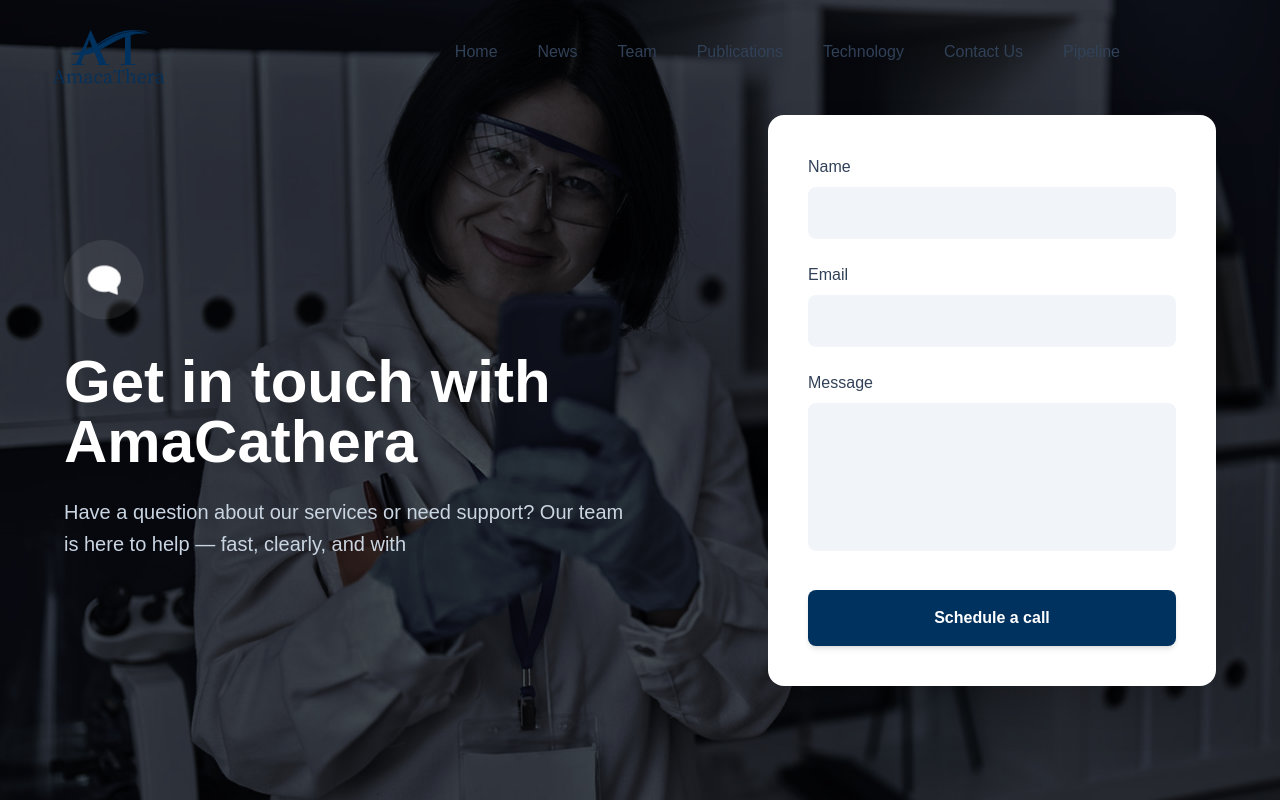
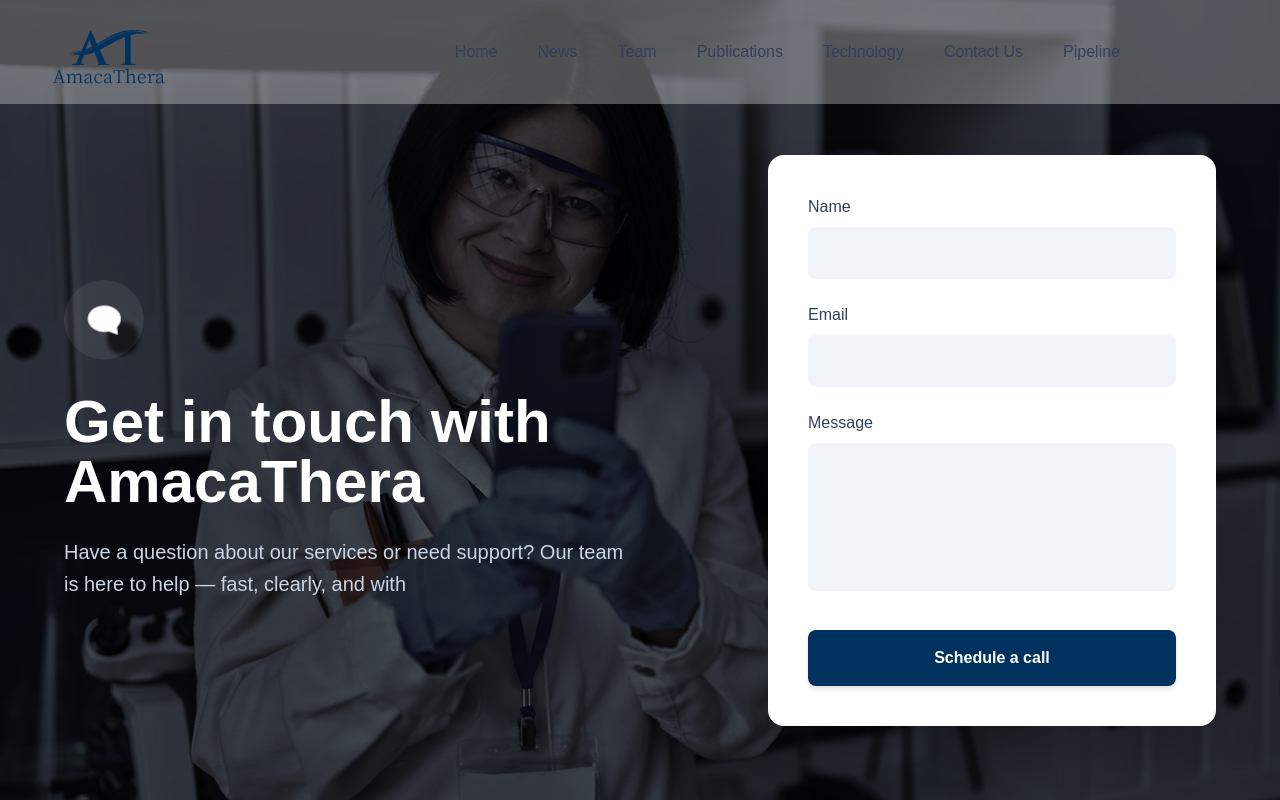
Before and after one commit to sharonatikin/amacathera, a Next.js app: page /contact-us in a window 1280 px wide. Shown: the top 800 px of the page. Built offline with nearby package versions, Linux system fonts and the light colour scheme.

Commit message:
11/11/25.2

```diff
--- a/src/app/(frontend)/contact-us/page.tsx
+++ b/src/app/(frontend)/contact-us/page.tsx
@@ -33,7 +33,7 @@ const ContactSection: React.FC = () => {
       </div>
 
       {/* Content Container */}
-      <div className="relative z-10 min-h-screen flex items-center justify-center px-4 sm:px-6 md:px-8 py-12 md:py-16">
+      <div className="relative z-10 min-h-screen flex items-center justify-center px-4 sm:px-6 mt-[5vh] md:px-8 py-12 md:py-16">
         <div className="w-full max-w-6xl flex flex-col lg:flex-row items-center gap-8 lg:gap-16">
 
           {/* Left Side - Text Content */}
@@ -46,7 +46,7 @@ const ContactSection: React.FC = () => {
             {/* Heading */}
             <h1 className="text-3xl sm:text-4xl md:text-5xl lg:text-6xl font-bold mb-4 md:mb-6">
               Get in touch with<br />
-              AmaCathera
+              AmacaThera
             </h1>
 
             {/* Description */}
--- a/src/components/Heading.tsx
+++ b/src/components/Heading.tsx
@@ -55,8 +55,8 @@ export default function Heading() {
     <>
       <nav className={`fixed top-0 left-0 right-0 z-50 flex items-center justify-between px-4 sm:px-6 md:px-8 lg:pl-10 lg:pr-40 mx-auto w-full transition-all duration-300 ${
         isScrolled
-          ? "bg-white/0 backdrop-blur-lg shadow-md"
-          : "bg-white/0 backdrop-blur-0"
+          ? "bg-white/40 backdrop-blur-lg shadow-md"
+          : "bg-white/30 backdrop-blur-0"
       }`}>
         {/* Logo */}
         <a href="/" className="flex-shrink-0">
--- a/src/components/NewsCarousel.tsx
+++ b/src/components/NewsCarousel.tsx
@@ -147,10 +147,10 @@ export default function NewsSection() {
                 {pressReleases[activeSlide].summary}
               </p>
               <div className="flex items-center justify-between gap-3 mt-2">
-                <button className='bg-[#1e3a5f] hover:bg-[#2d5a8f] text-white px-6 py-3 rounded-lg font-semibold text-sm flex items-center gap-2 transition-colors cursor-pointer'>
+                <Link href={`/news/${pressReleases[activeSlide].id}`} className='bg-[#1e3a5f] hover:bg-[#2d5a8f] text-white px-6 py-3 rounded-lg font-semibold text-sm flex items-center gap-2 transition-colors cursor-pointer'>
                   <span>Read More</span>
                   <ArrowRight className="w-4 h-4" />
-                </button>
+                </Link>
                 <div>
                   <span className="text-[#1e3a5f] mr-1">
                     {pressReleases[activeSlide].date}
```
